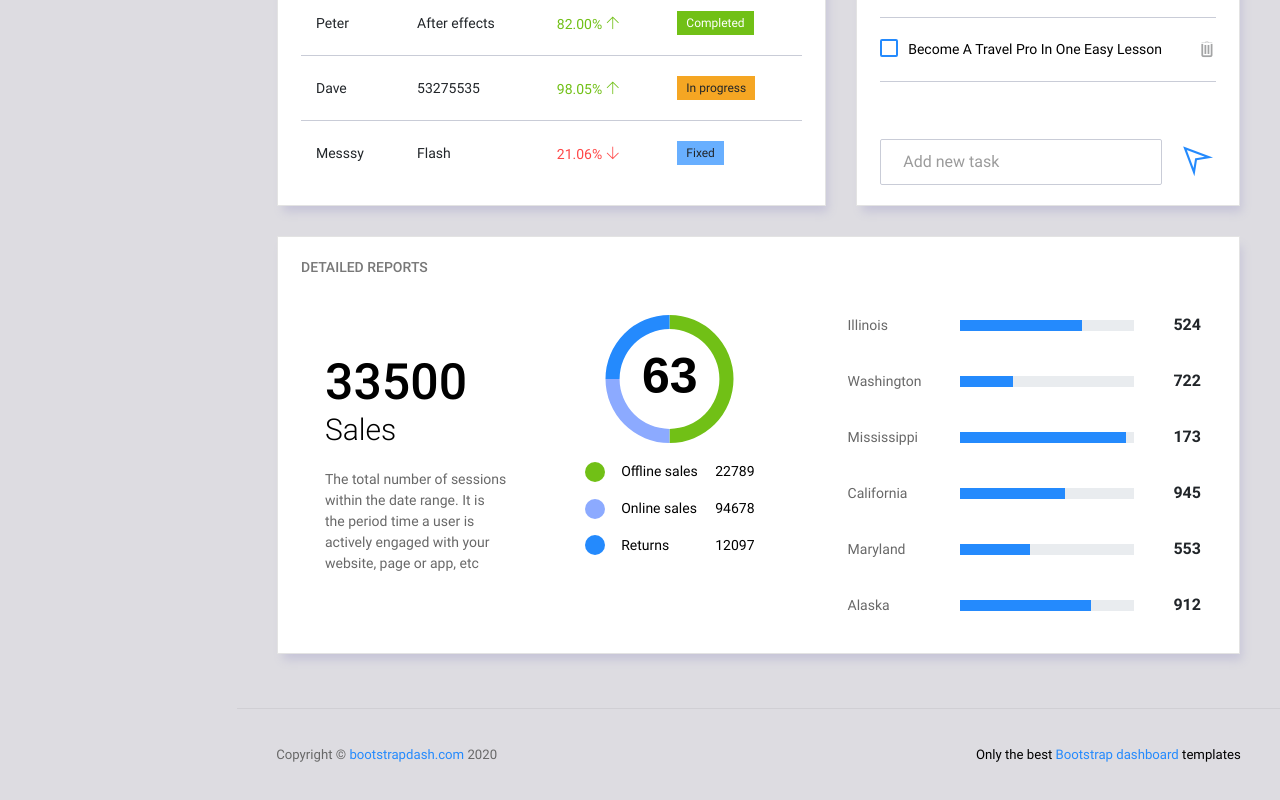
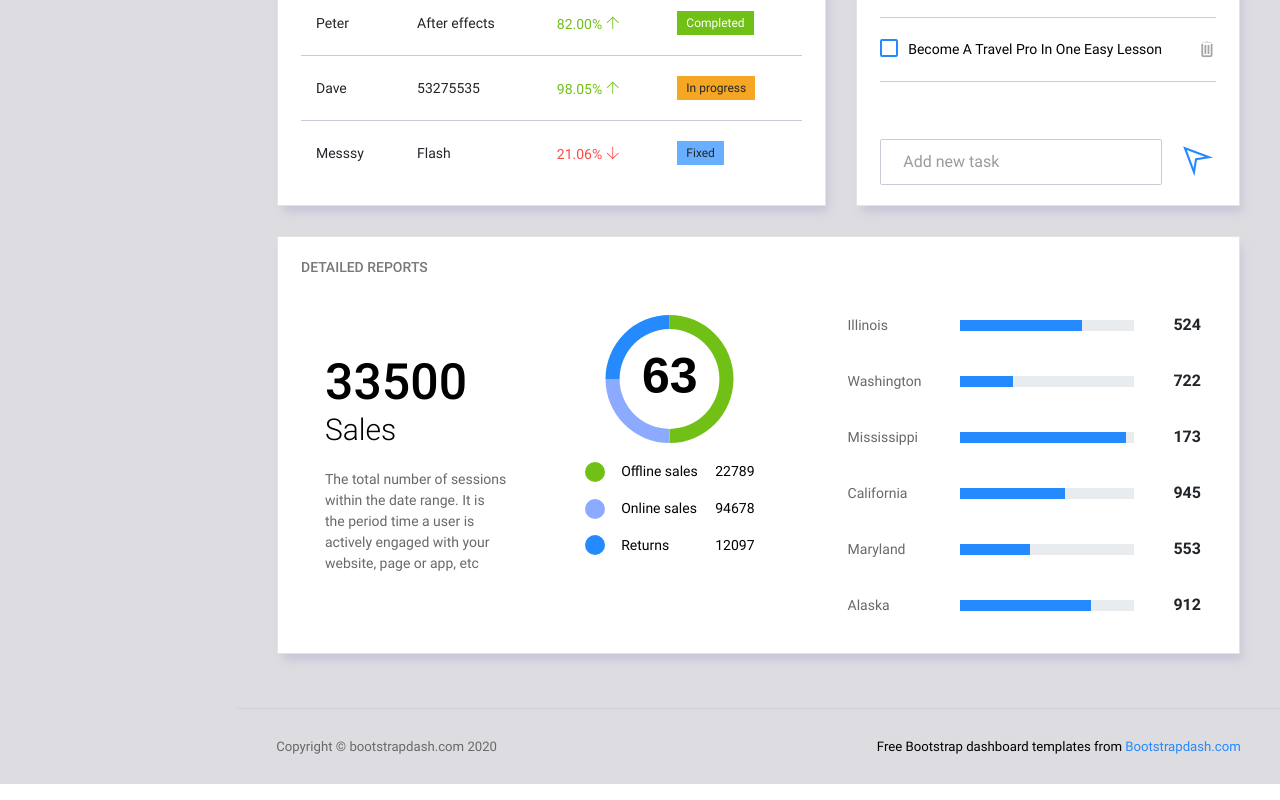
Before and after one commit to BootstrapDash/RoyalUI-Free-Bootstrap-Admin-Template, a website: page template/index.html in a window 1280 px wide. Shown: the part 1172-1972 px from the top of the page. Drawn offline with Linux system fonts and the light colour scheme; files that its build step writes are made by us from their sources.

Commit message:
copyright text edit

```diff
--- a/template/index.html
+++ b/template/index.html
@@ -558,9 +558,9 @@
         <!-- content-wrapper ends -->
         <!-- partial:partials/_footer.html -->
         <footer class="footer">
-          <div class="d-sm-flex justify-content-center justify-content-sm-between py-2">
-            <span class="text-muted text-center text-sm-left d-block d-sm-inline-block">Copyright © <a href="https://www.bootstrapdash.com/" target="_blank">bootstrapdash.com </a>2020</span>
-            <span class="float-none float-sm-right d-block mt-1 mt-sm-0 text-center">Only the best <a href="https://www.bootstrapdash.com/" target="_blank"> Bootstrap dashboard </a> templates</span>
+          <div class="d-sm-flex justify-content-center justify-content-sm-between">
+            <span class="text-muted d-block text-center text-sm-left d-sm-inline-block">Copyright © bootstrapdash.com 2020</span>
+            <span class="float-none float-sm-right d-block mt-1 mt-sm-0 text-center"> Free Bootstrap dashboard templates from <a href="https://www.bootstrapdash.com/bootstrap-admin-template/" target="_blank">Bootstrapdash.com</a></span>
           </div>
         </footer>
         <!-- partial -->
```
Also changed, not shown: template/pages/charts/chartjs.html (+3 -3 lines), template/pages/forms/basic_elements.html (+3 -3 lines), template/pages/icons/themify.html (+3 -3 lines), template/pages/tables/basic-table.html (+3 -3 lines), template/pages/ui-features/buttons.html (+3 -3 lines), template/pages/ui-features/typography.html (+3 -3 lines), template/partials/_footer.html (+3 -3 lines).
